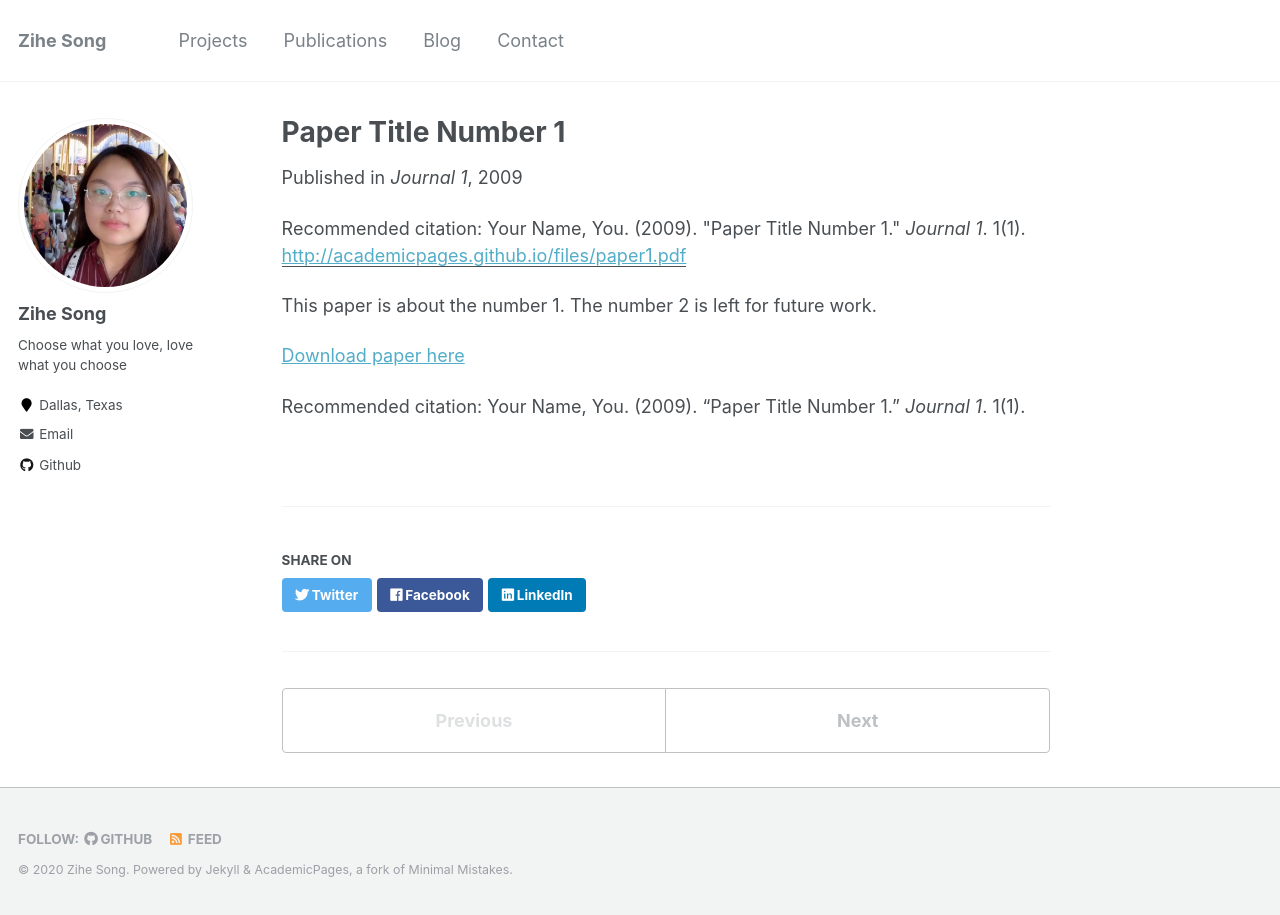
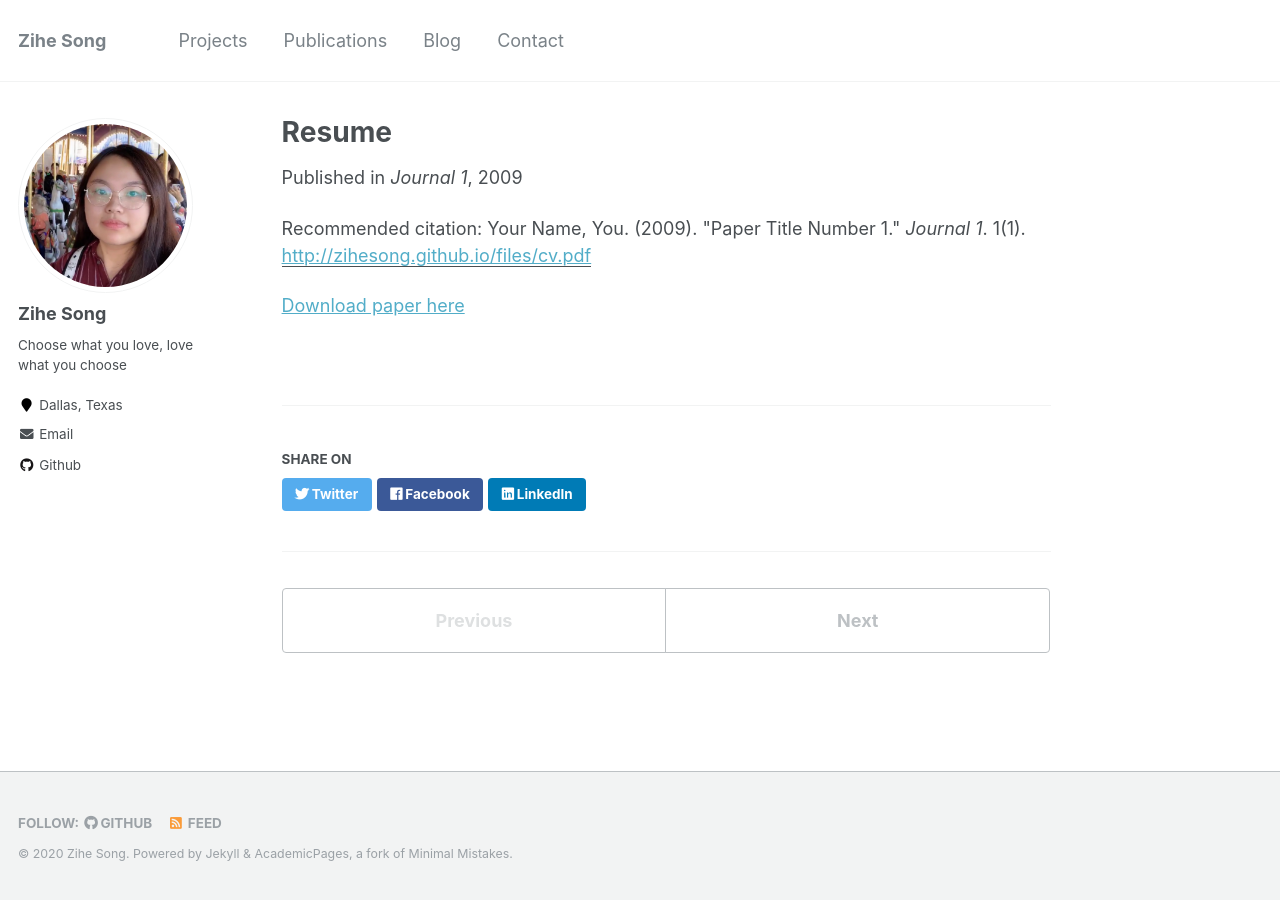
Before and after one commit to zihesong/zihesong.github.io, a Jekyll site: the page built from _publications/2009-10-01-paper-title-number-1.md, in a window 1280 px wide. Built offline with Jekyll 4.4.1, drawn with Linux system fonts in a browser that asks for light colours.

Commit message:
Update 2009-10-01-paper-title-number-1.md

```diff
--- a/_publications/2009-10-01-paper-title-number-1.md
+++ b/_publications/2009-10-01-paper-title-number-1.md
@@ -1,15 +1,12 @@
 ---
-title: "Paper Title Number 1"
+title: "Resume"
 collection: publications
-permalink: /publication/2009-10-01-paper-title-number-1
+permalink: /cv/cv
 excerpt: 'This paper is about the number 1. The number 2 is left for future work.'
 date: 2009-10-01
 venue: 'Journal 1'
-paperurl: 'http://academicpages.github.io/files/paper1.pdf'
+paperurl: 'http://zihesong.github.io/files/cv.pdf'
 citation: 'Your Name, You. (2009). &quot;Paper Title Number 1.&quot; <i>Journal 1</i>. 1(1).'
 ---
-This paper is about the number 1. The number 2 is left for future work.
 
-[Download paper here](http://academicpages.github.io/files/paper1.pdf)
-
-Recommended citation: Your Name, You. (2009). "Paper Title Number 1." <i>Journal 1</i>. 1(1).
+[Download paper here](http://zihesong.github.io/files/cv.pdf)
```
